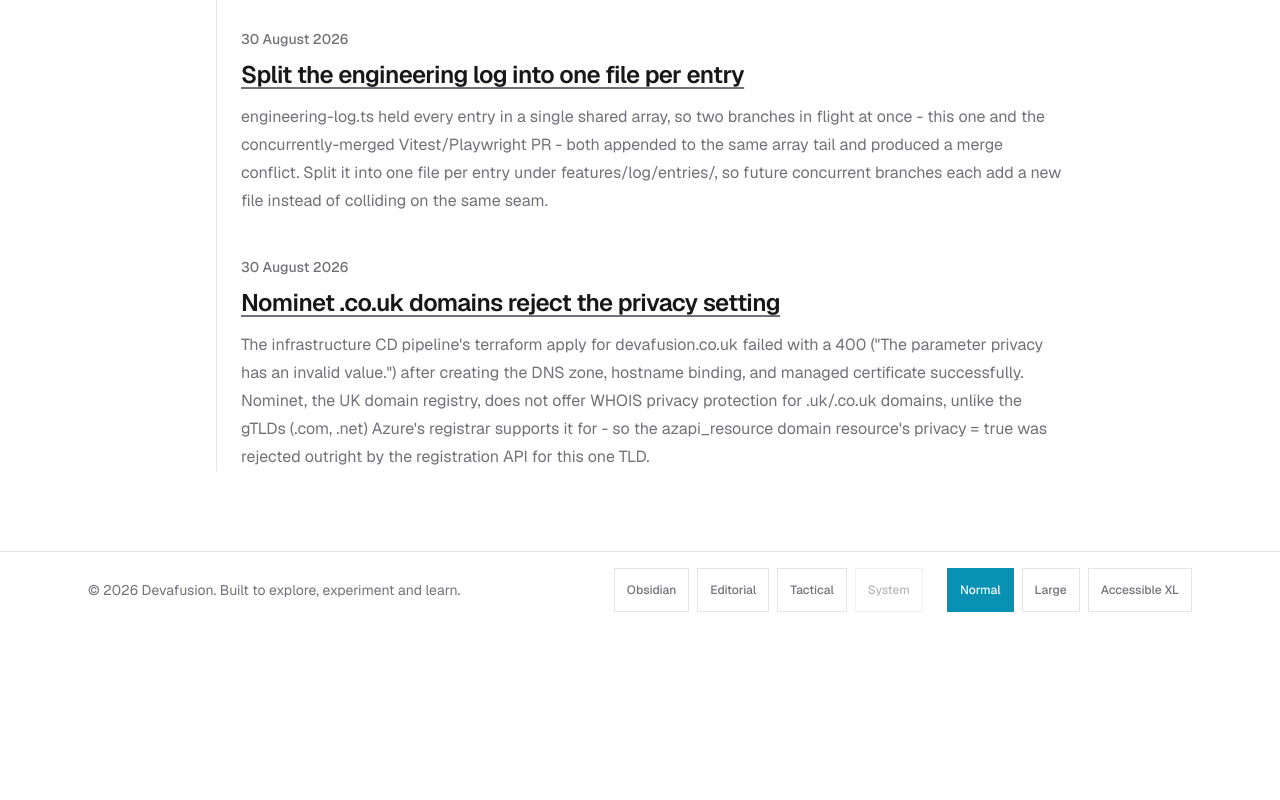
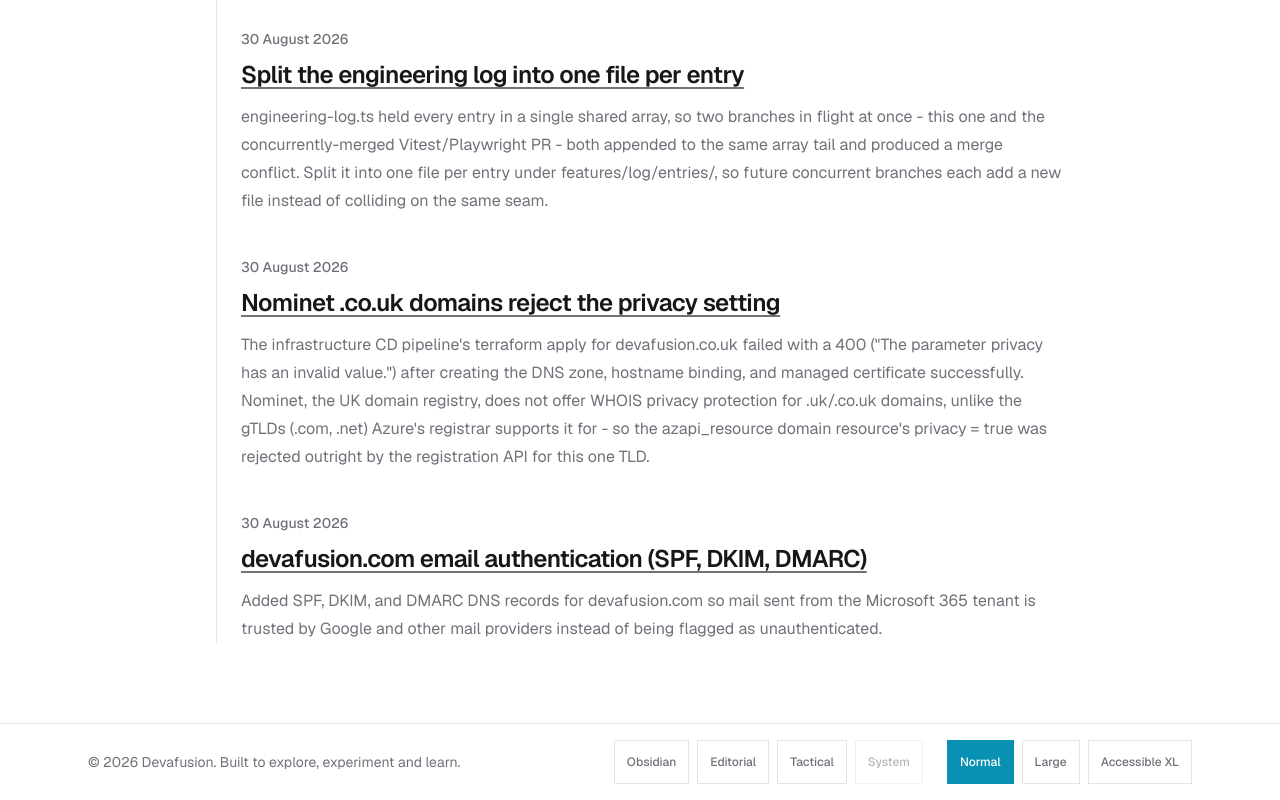
Before and after one commit to vaughanh1/devafusion, a Next.js app in the folder src/web/: page /log in a window 1280 px wide. Shown: the part 2938-3738 px from the top of the page. Before the commit the page ends 3566 px from the top, so only its background shows below. Built offline with nearby package versions, Linux system fonts and the light colour scheme; no server answers.

Commit message:
feat(dns): add SPF, DKIM, and DMARC records for devafusion.com email authentication

```diff
--- a/src/web/features/log/engineering-log.ts
+++ b/src/web/features/log/engineering-log.ts
@@ -13,6 +13,7 @@
 import { entry as devafusionCoUkDomainAndCanonicalFlip } from "./entries/devafusion-co-uk-domain-and-canonical-flip";
 import { entry as splitEngineeringLogPerEntry } from "./entries/split-engineering-log-per-entry";
 import { entry as coUkDomainPrivacyNotSupported } from "./entries/co-uk-domain-privacy-not-supported";
+import { entry as devafusionComEmailAuthentication } from "./entries/devafusion-com-email-authentication";
 
 export type { LogEntry } from "./types";
 
@@ -36,6 +37,7 @@
   devafusionCoUkDomainAndCanonicalFlip,
   splitEngineeringLogPerEntry,
   coUkDomainPrivacyNotSupported,
+  devafusionComEmailAuthentication,
 ];
 
 export const engineeringLog = [...allEntries].sort((a, b) =>
--- /dev/null
+++ b/src/web/features/log/entries/devafusion-com-email-authentication.ts
@@ -0,0 +1,22 @@
+import type { LogEntry } from "../types";
+
+export const entry: LogEntry = {
+  slug: "devafusion-com-email-authentication",
+  date: "2026-08-30",
+  title: "devafusion.com email authentication (SPF, DKIM, DMARC)",
+  summary:
+    "Added SPF, DKIM, and DMARC DNS records for devafusion.com so mail sent from the Microsoft 365 tenant is trusted by Google and other mail providers instead of being flagged as unauthenticated.",
+  tags: ["terraform", "dns", "email"],
+  decisions: [
+    "Scope the records to the devafusion.com zone only, matching where the existing Outlook MX record already lives.",
+    "Use Microsoft 365's standard selector1/selector2 CNAME DKIM delegation rather than publishing raw DKIM keys.",
+    "Start DMARC at p=none with an rua reporting address to observe alignment before considering quarantine or reject.",
+  ],
+  milestones: [
+    "Added an SPF TXT record authorizing spf.protection.outlook.com.",
+    "Added selector1 and selector2 DKIM CNAME records delegating to the onmicrosoft.com tenant.",
+    "Added a _dmarc TXT record in monitor-only mode with aggregate reporting.",
+  ],
+  validation: ["terraform fmt -check", "terraform validate"],
+  visibility: "public",
+};
```
Also changed, not shown: 1 other file (tests, documents, lock files or other folders).
